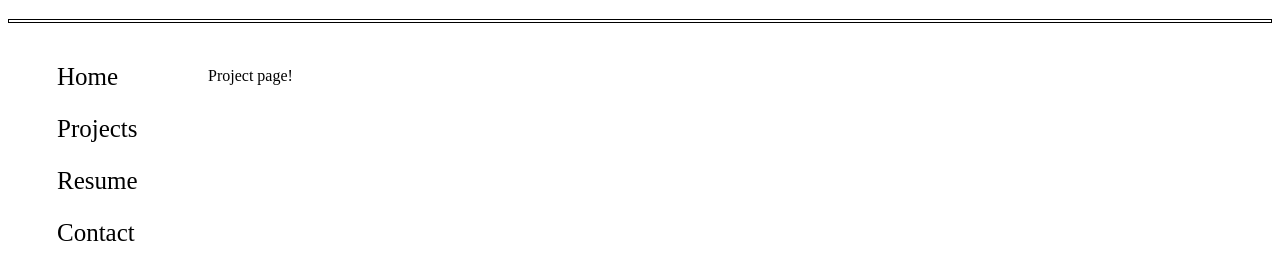
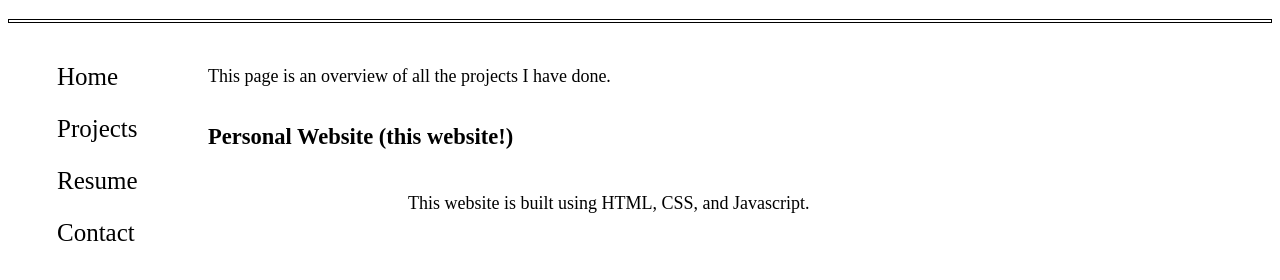
Before and after one commit to seesyyi04/seesyyi, a plain HTML site: page html/projects.html in a window 1280 px wide. Shown: the part 104-384 px from the top of the page. Drawn offline with Linux system fonts and the light colour scheme; files that its build step writes are made by us from their sources.

Commit message:
added some content to projects page

```diff
--- a/css/style.css
+++ b/css/style.css
@@ -1,5 +1,8 @@
+html * {
+	font-family: baskerville;
+}
+
 h1 {
-	font-family: baskerville;
 	font-size: 50;
 	letter-spacing: 0.4em;
 	line-height: 80px;
@@ -13,7 +16,7 @@ hr {
 
 .sidebar {
 	height: 100%;
-	width: 160px;
+	width: 180px;
 	position: fixed;
 	z-index: 1;
 	top: 0;
@@ -35,7 +38,17 @@ hr {
 	color: cornflowerblue;
 }
 
-.main {
-	margin-left: 180px;
-	padding: 20px;
+.body_paragraph {
+	font-size: 18px;
 }
+p {
+	margin-left: 200px;
+	padding-top: 25px;
+	font-size: 18px;
+}
+
+.project1 {
+	margin-left: 200px;
+	padding-top: 0.1px;
+	font-size: 15px;
+}
--- a/html/projects.html
+++ b/html/projects.html
@@ -15,8 +15,12 @@
 			<a href="contact.html">Contact</a>
 		</div>
 
-		<div class="main">
-			<p>Project page!</p>
+		<div>
+			<p>This page is an overview of all the projects I have done.</p>
+			<div class="project1">
+				<h2>Personal Website (this website!)</h2>
+				<p>This website is built using HTML, CSS, and Javascript.</p>
+			</div>
 		</div>
 
 	</body>
```
